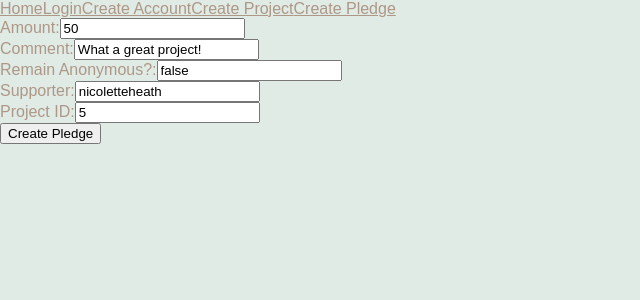
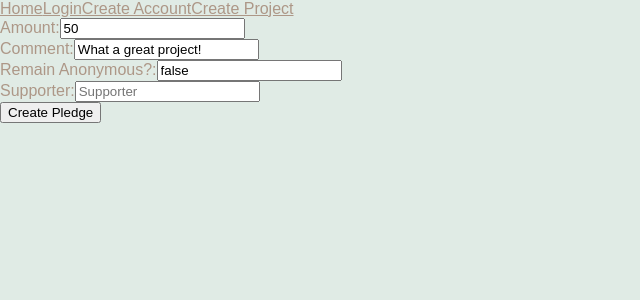
Before and after one commit to nicoletteheath/crowdfunding-project, a React (Create React App) app: page /createpledge/1 in a window 1280 px wide. Shown: the top 300 px of the page, without its empty margins (0-640 px from the left). Built offline with nearby package versions, Linux system fonts and the light colour scheme.

Commit message:
pledges done

```diff
--- a/src/App.js
+++ b/src/App.js
@@ -32,7 +32,7 @@ function App() {
                         <Route path="/editprojects/:id">
                             <EditProjectPage />
                         </Route>
-                        <Route path="/createpledge">
+                        <Route path="/createpledge/:id">
                             <CreatePledgePage />
                         </Route>
                         <Route exact path="/">
--- a/src/components/CreatePledgeForm/CreatePledgeForm.jsx
+++ b/src/components/CreatePledgeForm/CreatePledgeForm.jsx
@@ -1,17 +1,18 @@
 import React, { useState } from "react";
-import { useHistory } from "react-router-dom";
+import { useHistory, useParams } from "react-router-dom";
 
     function CreatePledge() {
-
+        const {id} = useParams()
         const [credentials, setCredentials] = useState({
             amount: 50,
             comment: "What a great project!",
             anonymous: false,
-            supporter: "nicoletteheath",
-            project_id: 5
+            supporter: "",
+            project_id: id
         });
         const history = useHistory();
         const token = window.localStorage.getItem("token");
+
 
         const handleChange = (e) => {
             const { id, value } = e.target;
@@ -72,10 +73,10 @@ import { useHistory } from "react-router-dom";
                     <label htmlFor="supporter">Supporter:</label>
                     <input type="supporter" id="supporter" placeholder="Supporter" onChange={handleChange} value={credentials.supporter}/>
                 </div>
-                <div>
+                {/* <div>
                     <label htmlFor="project_id">Project ID:</label>
                     <input type="project_id" id="project_id" placeholder="project_id" onChange={handleChange} value={credentials.project_id}/>
-                </div>
+                </div> */}
                 <button type="submit" onClick={handleSubmit}>
                     Create Pledge
                 </button>
--- a/src/components/Nav/Nav.jsx
+++ b/src/components/Nav/Nav.jsx
@@ -29,7 +29,6 @@ function Nav() {
           )}
           <Link to="/users">Create Account</Link>
           <Link to="/createprojects">Create Project</Link>
-          <Link to="/createpledge">Create Pledge</Link>
         </nav>
       );
     }
--- a/src/pages/ProjectPage.jsx
+++ b/src/pages/ProjectPage.jsx
@@ -37,7 +37,7 @@ function ProjectPage() {
         <h2>Description: {projectData.description}</h2>
         <h3>Created at: {projectData.date_created}</h3>
         <h3>{`Status: ${projectData.is_open}`}</h3>
-        <h3>Created at: {projectData.project_id}</h3>
+        {/* <h3>Created at: {projectData.project_id}</h3> */}
 
         {projectData.pledges?.length > 0 &&
             (
@@ -62,6 +62,7 @@ function ProjectPage() {
         </button>
 
         <Link to={`/editprojects/${projectData.id}`}>Edit Project</Link>
+        <Link to={`/createpledge/${projectData.id}`}>CreatePledge</Link>
     </div>
 
     );
```
